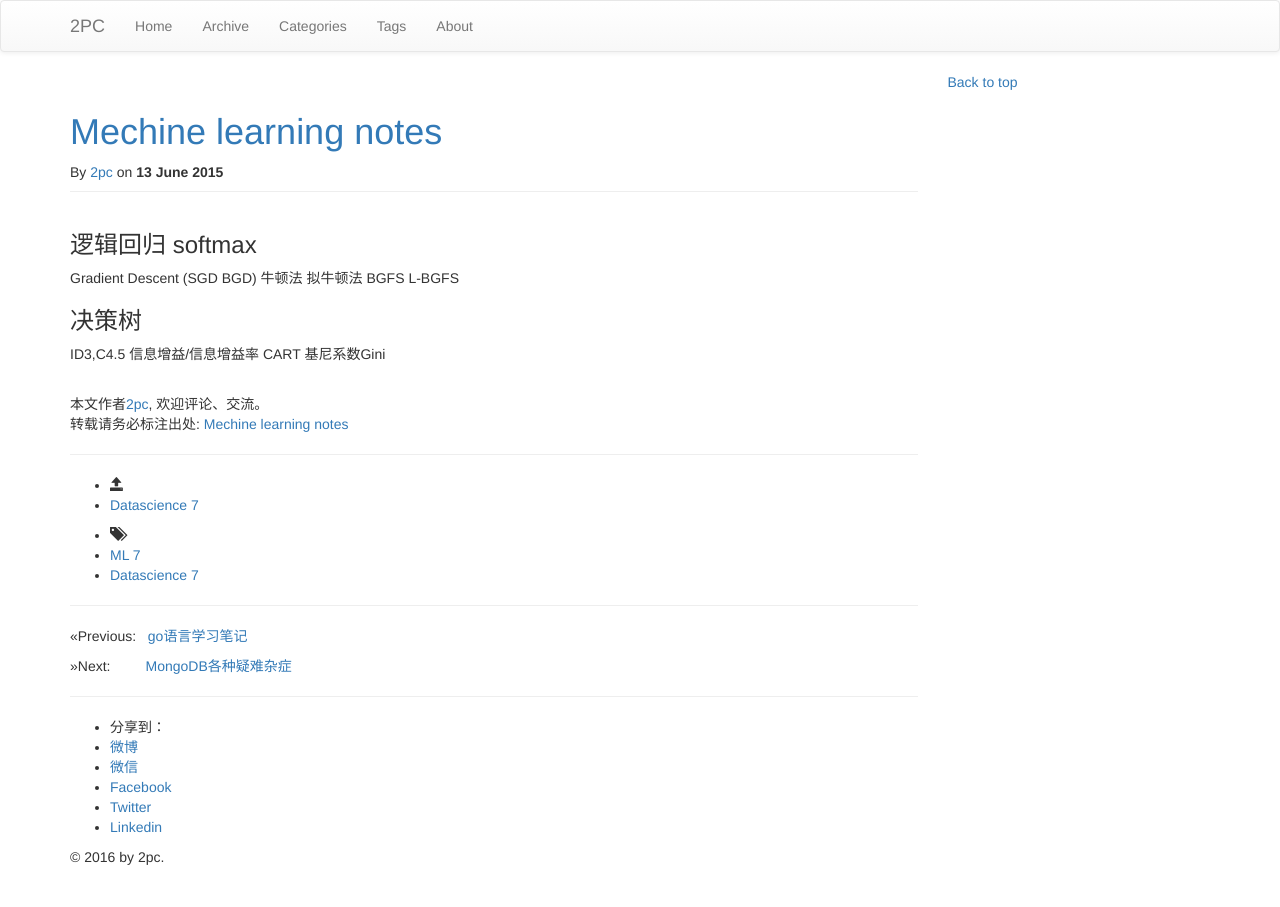
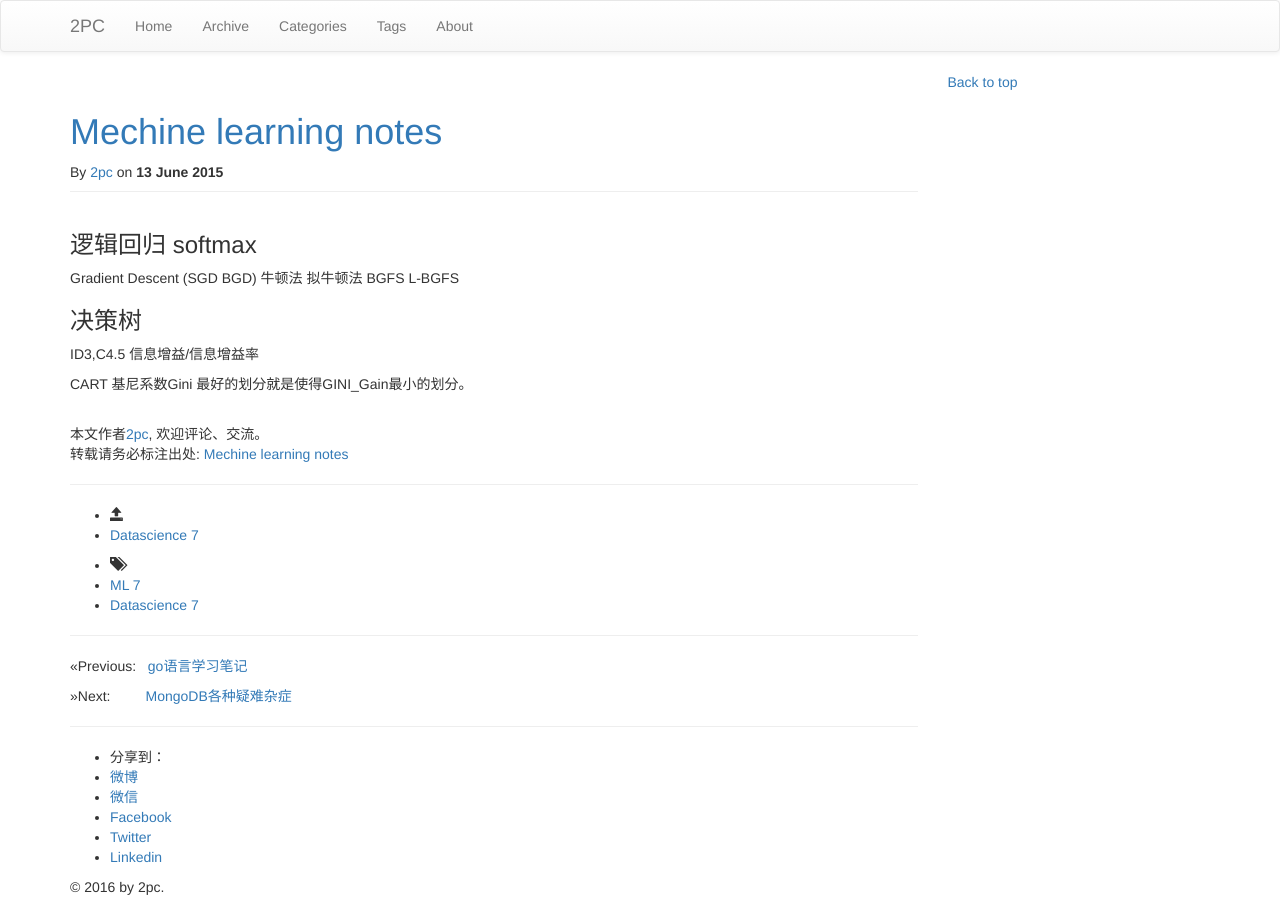
Before and after one commit to luyee/2pc.github.io, a Jekyll site: the page built from _posts/datascience/2015-06-13-ML.md, in a window 1280 px wide. Built offline with Jekyll 4.4.1, drawn with Linux system fonts in a browser that asks for light colours; nearby versions of some CDN libraries; library files that are not in the unit come from our copies; comment, search, counter and statistics services are not loaded.

Commit message:
Update 2015-06-13-ML.md

```diff
--- a/_posts/datascience/2015-06-13-ML.md
+++ b/_posts/datascience/2015-06-13-ML.md
@@ -20,4 +20,5 @@ L-BGFS
 ### 决策树
 
 ID3,C4.5  信息增益/信息增益率
-CART  基尼系数Gini
+
+CART  基尼系数Gini 最好的划分就是使得GINI_Gain最小的划分。
```
